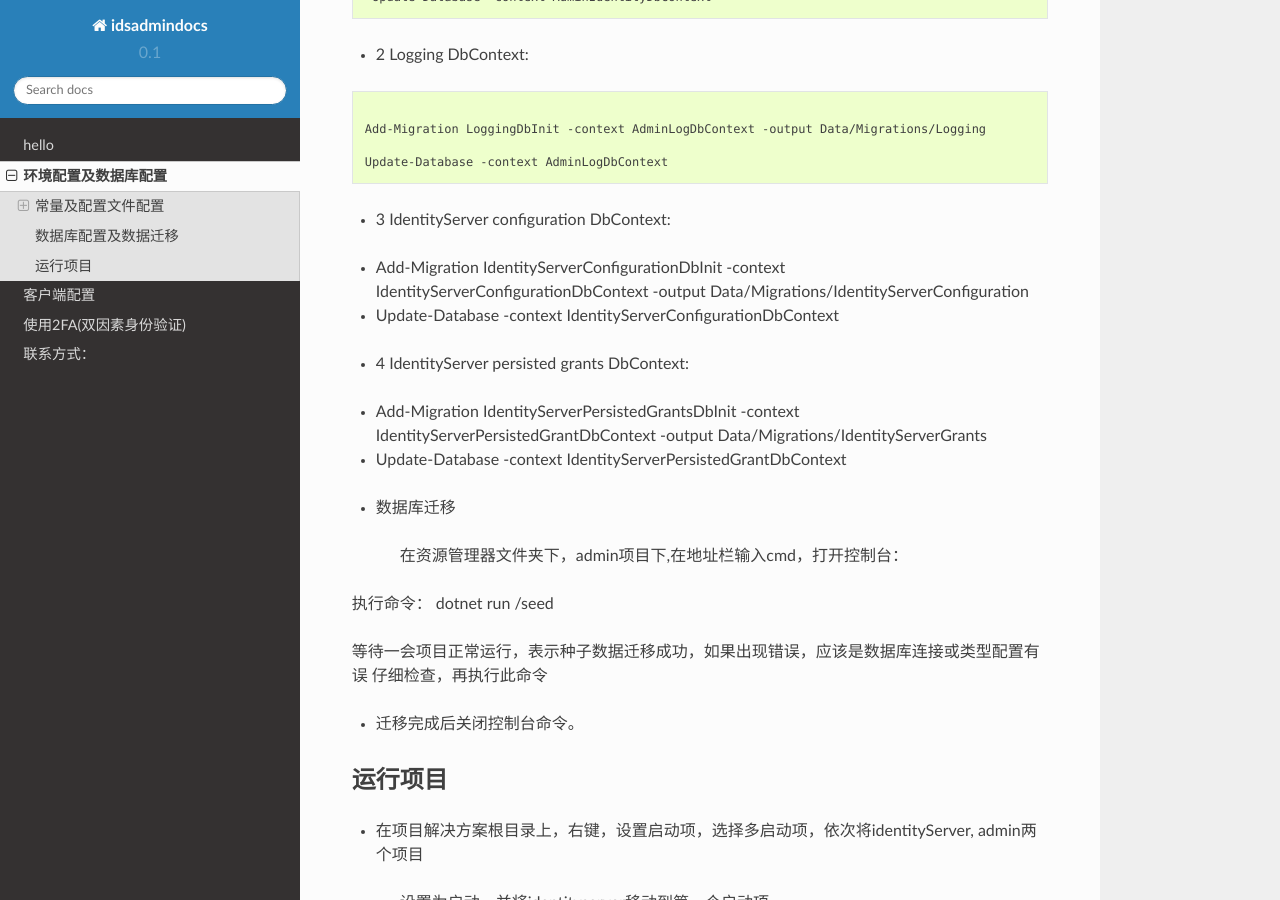
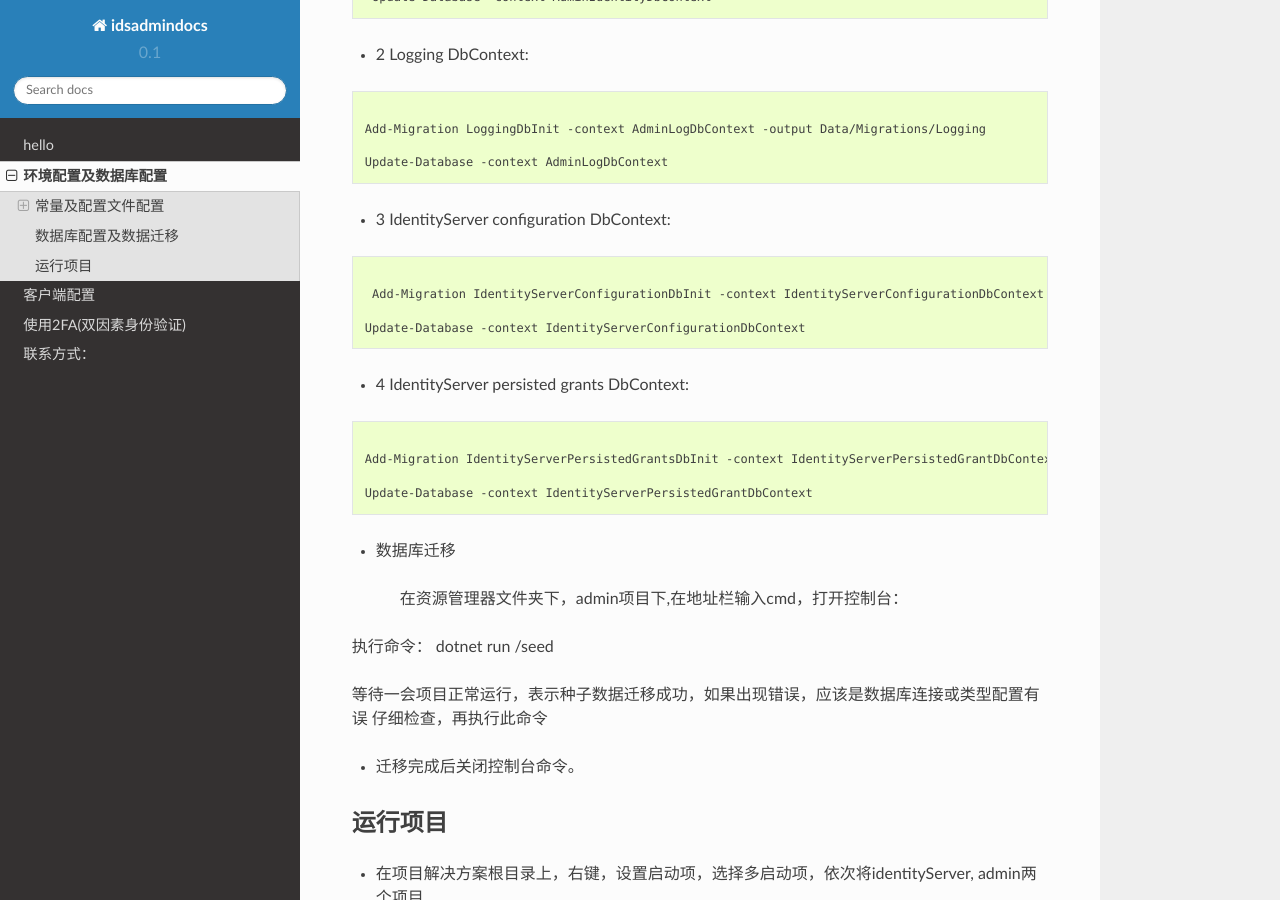
Before and after one commit to gnsilence/id4admindocs, a Sphinx documentation site: the page built from source/id4-01.md, in a window 1280 px wide and 900 px high, scrolled down 2390 px. Built offline with Sphinx 7.4.7 and the Read the Docs theme 2.0.0, drawn with Linux system fonts in a browser that asks for light colours.

Commit message:
更改文档

`````diff
--- a/source/id4-01.md
+++ b/source/id4-01.md
@@ -107,20 +107,27 @@ Update-Database -context AdminLogDbContext
 
 + 3   IdentityServer configuration DbContext:
 
-- Add-Migration IdentityServerConfigurationDbInit -context IdentityServerConfigurationDbContext -output Data/Migrations/IdentityServerConfiguration
+```` configuration DbContext
 
-- Update-Database -context IdentityServerConfigurationDbContext
+ Add-Migration IdentityServerConfigurationDbInit -context IdentityServerConfigurationDbContext -output Data/Migrations/IdentityServerConfiguration
+
+Update-Database -context IdentityServerConfigurationDbContext
+
+````
 
 + 4   IdentityServer persisted grants DbContext:
 
-- Add-Migration IdentityServerPersistedGrantsDbInit -context IdentityServerPersistedGrantDbContext -output Data/Migrations/IdentityServerGrants
+```` persisted grants DbContext
 
-- Update-Database -context IdentityServerPersistedGrantDbContext
+Add-Migration IdentityServerPersistedGrantsDbInit -context IdentityServerPersistedGrantDbContext -output Data/Migrations/IdentityServerGrants
 
+Update-Database -context IdentityServerPersistedGrantDbContext
+
+````
 
 * 数据库迁移
 
-> >在资源管理器文件夹下，admin项目下,在地址栏输入cmd，打开控制台：
+> > 在资源管理器文件夹下，admin项目下,在地址栏输入cmd，打开控制台：
 
 执行命令： dotnet run /seed
 
@@ -133,6 +140,6 @@ Update-Database -context AdminLogDbContext
 
 * 在项目解决方案根目录上，右键，设置启动项，选择多启动项，依次将identityServer, admin两个项目
 
-> >设置为启动，并将identityserver移动到第一个启动项
+> > 设置为启动，并将identityserver移动到第一个启动项
 
 * 设置完成后即可启动项目。
`````
